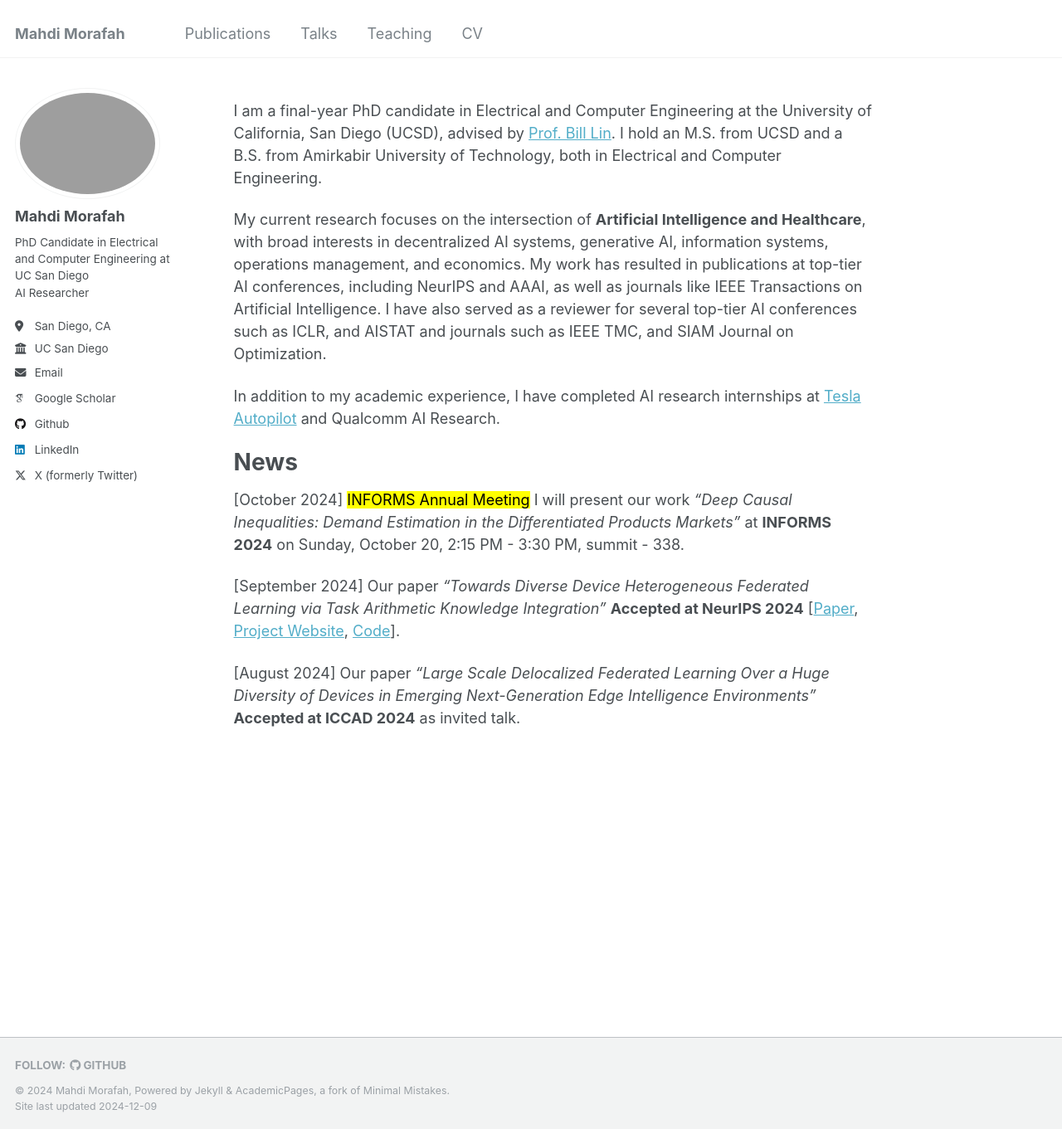
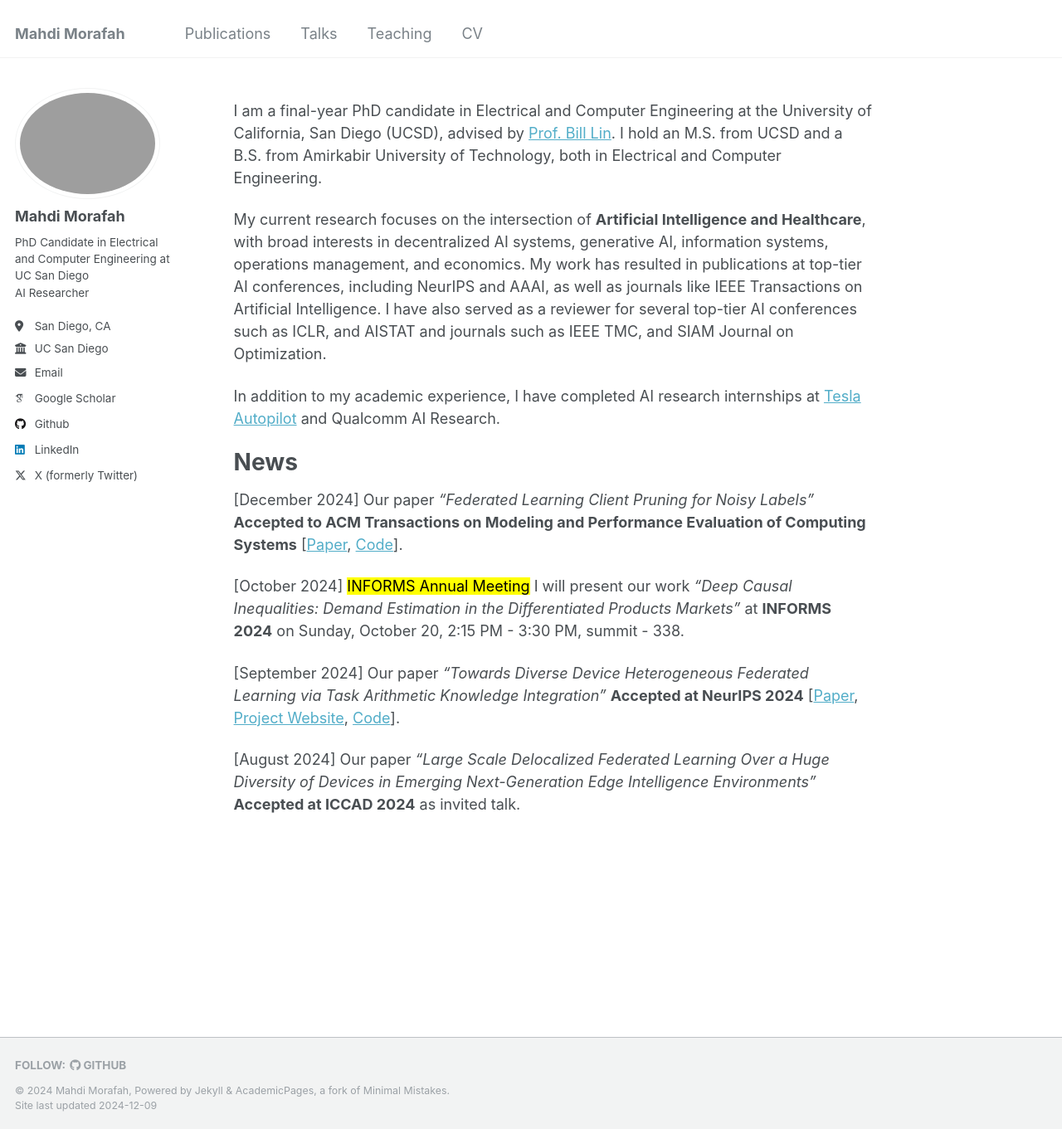
Before and after one commit to MMorafah/mmorafah, a Jekyll site: the page built from _pages/about.md, in a window 1280 px wide and 1361 px high. Shown: the whole window at 83% size. Built offline with Jekyll 4.4.1, drawn with Linux system fonts in a browser that asks for light colours; some web fonts are replaced.

Commit message:
Update about.md

```diff
--- a/_pages/about.md
+++ b/_pages/about.md
@@ -19,6 +19,8 @@ In addition to my academic experience, I have completed AI research internships
 
 # News
 
+[December 2024] Our paper *"Federated Learning Client Pruning for Noisy Labels"* **Accepted to ACM Transactions on Modeling and Performance Evaluation of Computing Systems** [[Paper](https://arxiv.org/abs/2411.07391), [Code](https://github.com/MMorafah/ClipFL)].
+
 [October 2024] <mark>INFORMS Annual Meeting</mark>  I will present our work *"Deep Causal Inequalities: Demand Estimation in the Differentiated Products Markets"* at **INFORMS 2024** on Sunday, October 20, 2:15 PM - 3:30 PM, summit - 338.
 
 [September 2024]  Our paper *"Towards Diverse Device Heterogeneous Federated Learning via Task Arithmetic Knowledge Integration"* **Accepted at NeurIPS 2024** [[Paper](https://arxiv.org/abs/2409.18461), [Project Website](https://mmorafah.github.io/takflpage/), [Code](https://github.com/mmorafah/takfl)].
```
